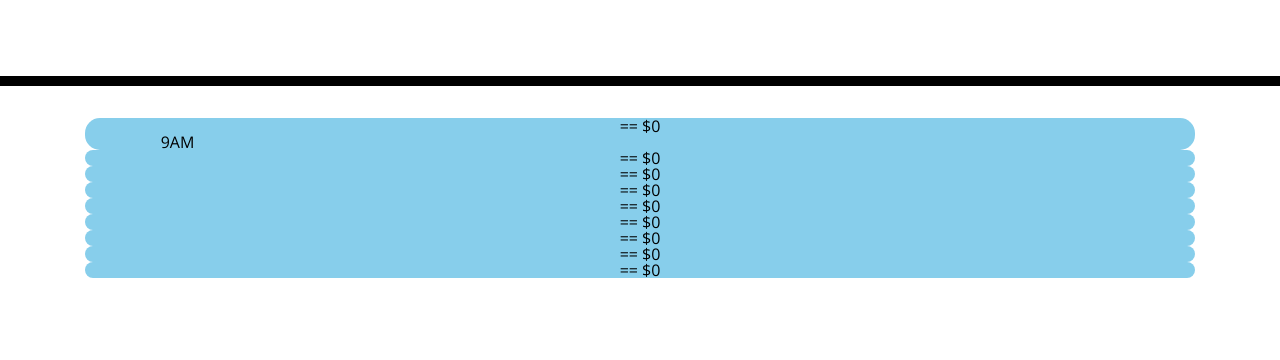
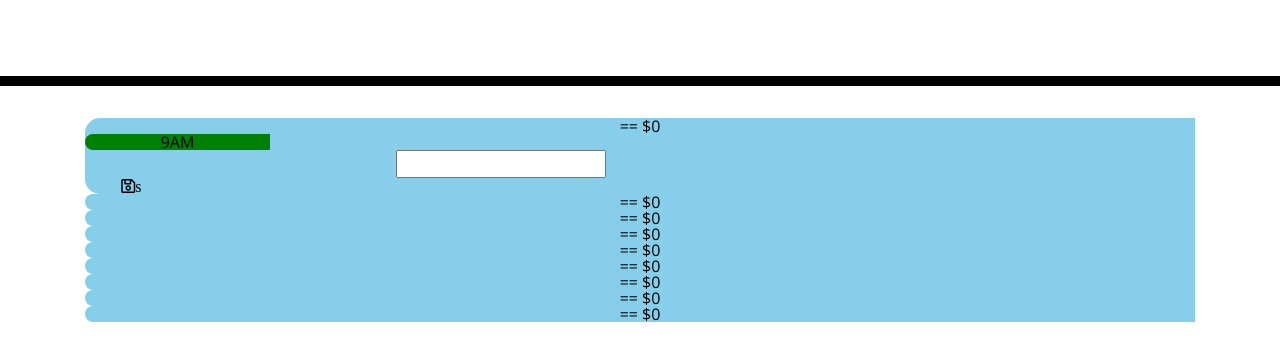
Before and after one commit to RadioJackie/Day-Planner.io, a plain HTML site: page index.html in a window 1280 px wide. Shown: the part 182-542 px from the top of the page. Drawn offline with nearby package versions, Linux system fonts and the light colour scheme.

Commit message:
Stuff works, looks a bit scuffed started to mess with CSS

```diff
--- a/index.html
+++ b/index.html
@@ -22,9 +22,17 @@
   <div class="container">
     <div id="hour-9AM" class="roq time-block past"> == $0
       <div class="col-md-2">
-        <span class="timeSlot">9AM</span>
+        <span class="time-block">9AM</span>
       </div>
-      <div class="col-md-9"></div>
+      <div class="col-md-9">
+        <input id="input-0"  type="text" class="Planner">
+      </div>
+      <div class="col-md-1">
+        <i class="far fa-save saveIcon" aria-hidden="true">s
+
+        </i>
+
+      </div>
 
     </div>
 
--- a/style.css
+++ b/style.css
@@ -21,13 +21,24 @@ body {
     border-bottom: 10px solid black;
   }
 
+  .col-md-1, .col-md-2, .col-md-9 {
+    padding: 0;
+  }
+
+
   .description{
     white-space: pre-wrap;
   }
 
   .time-block{
     text-align: center;
-    border-radius: 15px;
+    border-radius: 15px 0px 0px 15px;
+    background-color: green;
+    height: 100%;
+    width: 100%;
+    display: inline-block;
+    font-size: 1em;
+
   }
 
   .row {
```
Also changed, not shown: 1 other file.
